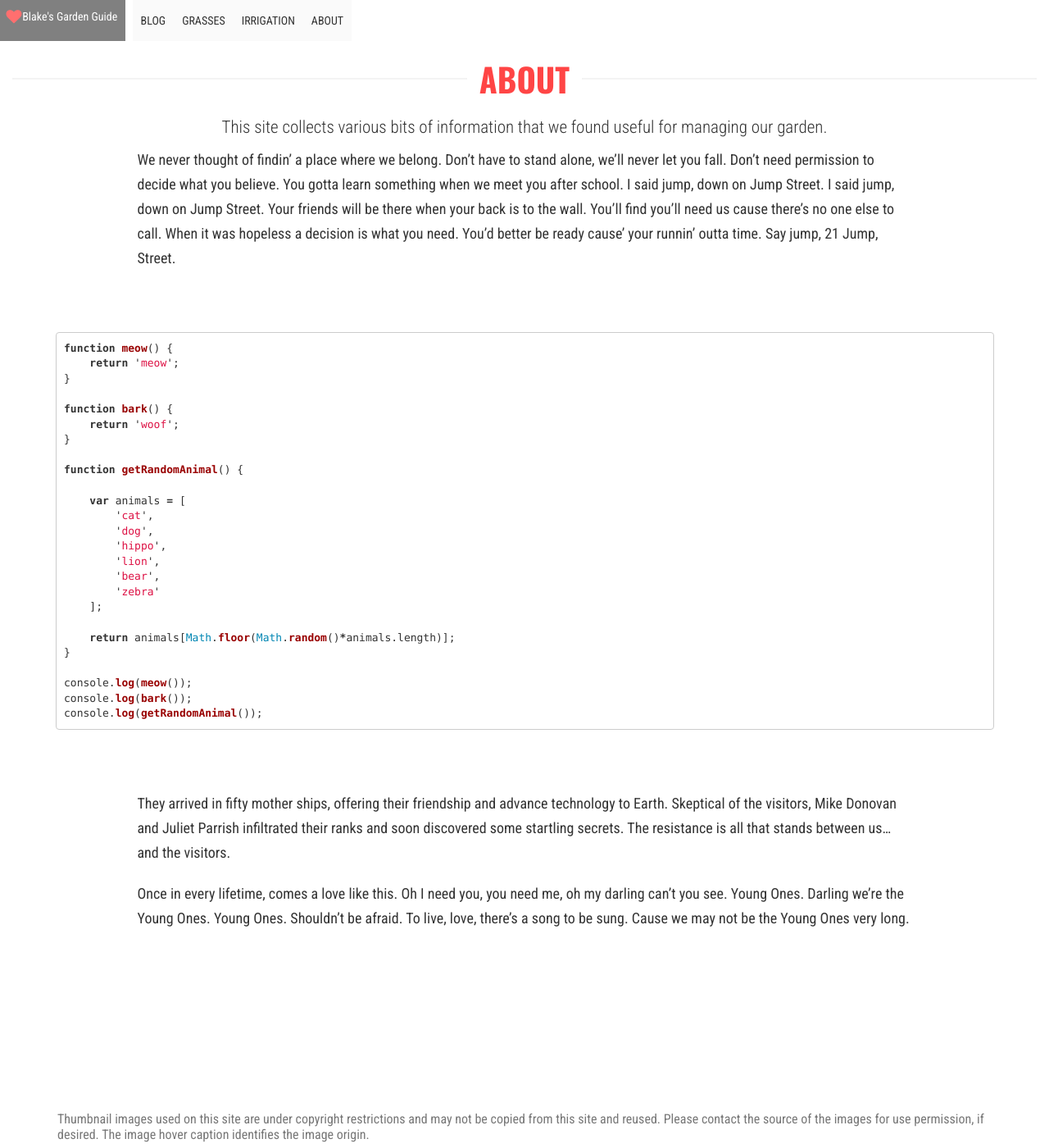
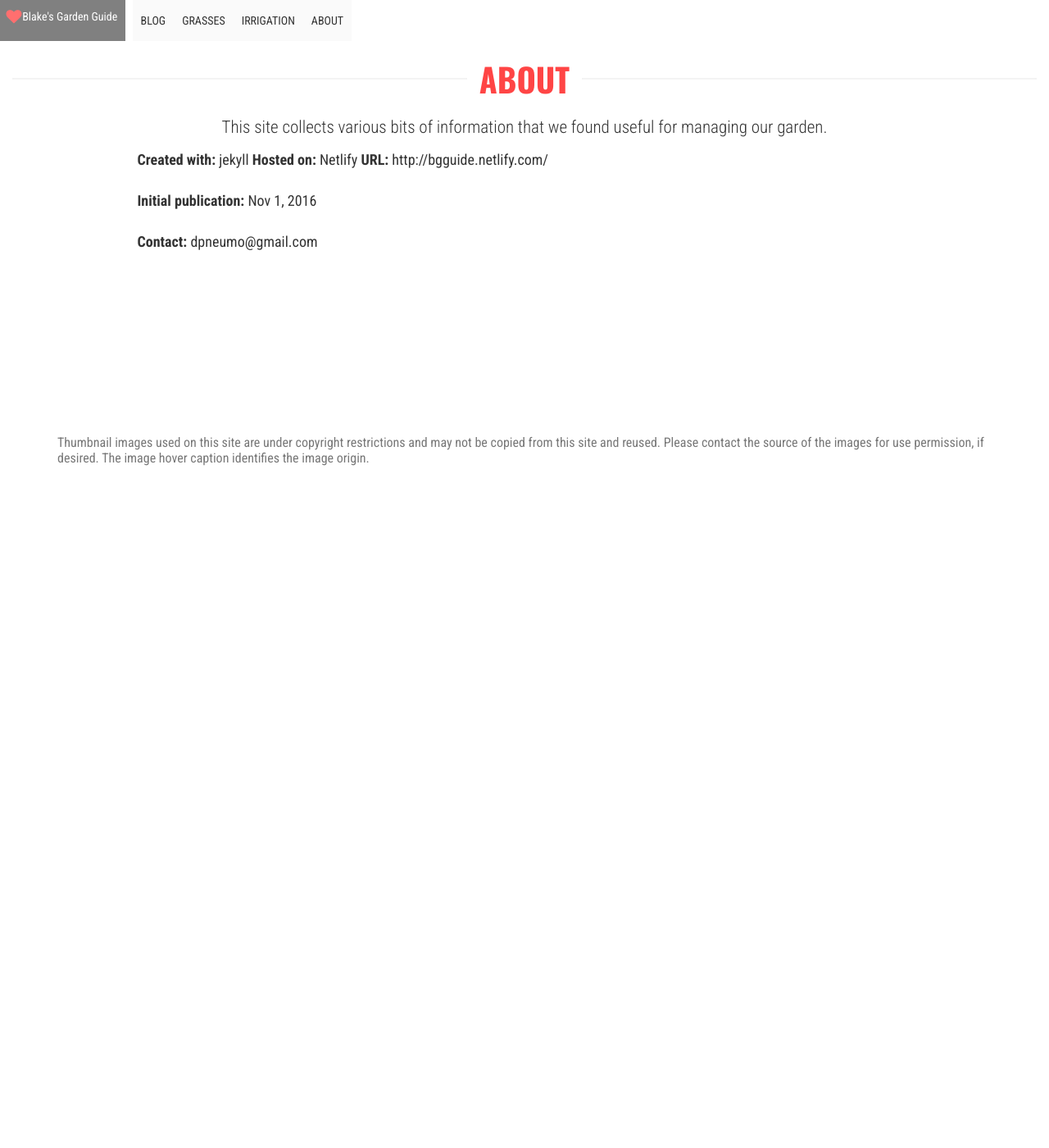
Before and after one commit to BlackLakeSoftware/bg_guide, a Jekyll site: the page built from _pages/about.md, in a window 1280 px wide and 1400 px high. Shown: the whole window at 82% size. Built offline with Jekyll 4.4.1, drawn with Linux system fonts in a browser that asks for light colours; nearby versions of some CDN libraries.

Commit message:
Make the about page appropriate to this project

````diff
--- a/_pages/about.md
+++ b/_pages/about.md
@@ -4,36 +4,10 @@ title: About
 permalink: /about/
 ---
 
-We never thought of findin' a place where we belong. Don't have to stand alone, we'll never let you fall. Don't need permission to decide what you believe. You gotta learn something when we meet you after school. I said jump, down on Jump Street. I said jump, down on Jump Street. Your friends will be there when your back is to the wall. You'll find you'll need us cause there's no one else to call. When it was hopeless a decision is what you need. You'd better be ready cause' your runnin' outta time. Say jump, 21 Jump, Street.
+**Created with:** jekyll
+**Hosted on:** Netlify
+**URL:** http://bgguide.netlify.com/
 
-``` javascript
-function meow() {
-    return 'meow';
-}
+**Initial publication:** Nov 1, 2016
 
-function bark() {
-    return 'woof';
-}
-
-function getRandomAnimal() {
-
-    var animals = [
-        'cat',
-        'dog',
-        'hippo',
-        'lion',
-        'bear',
-        'zebra'
-    ];
-
-    return animals[Math.floor(Math.random()*animals.length)];
-}
-
-console.log(meow());
-console.log(bark());
-console.log(getRandomAnimal());
-```
-
-They arrived in fifty mother ships, offering their friendship and advance technology to Earth. Skeptical of the visitors, Mike Donovan and Juliet Parrish infiltrated their ranks and soon discovered some startling secrets. The resistance is all that stands between us... and the visitors.
-
-Once in every lifetime, comes a love like this. Oh I need you, you need me, oh my darling can't you see. Young Ones. Darling we're the Young Ones. Young Ones. Shouldn't be afraid. To live, love, there's a song to be sung. Cause we may not be the Young Ones very long.
+**Contact:** dpneumo@gmail.com
````
